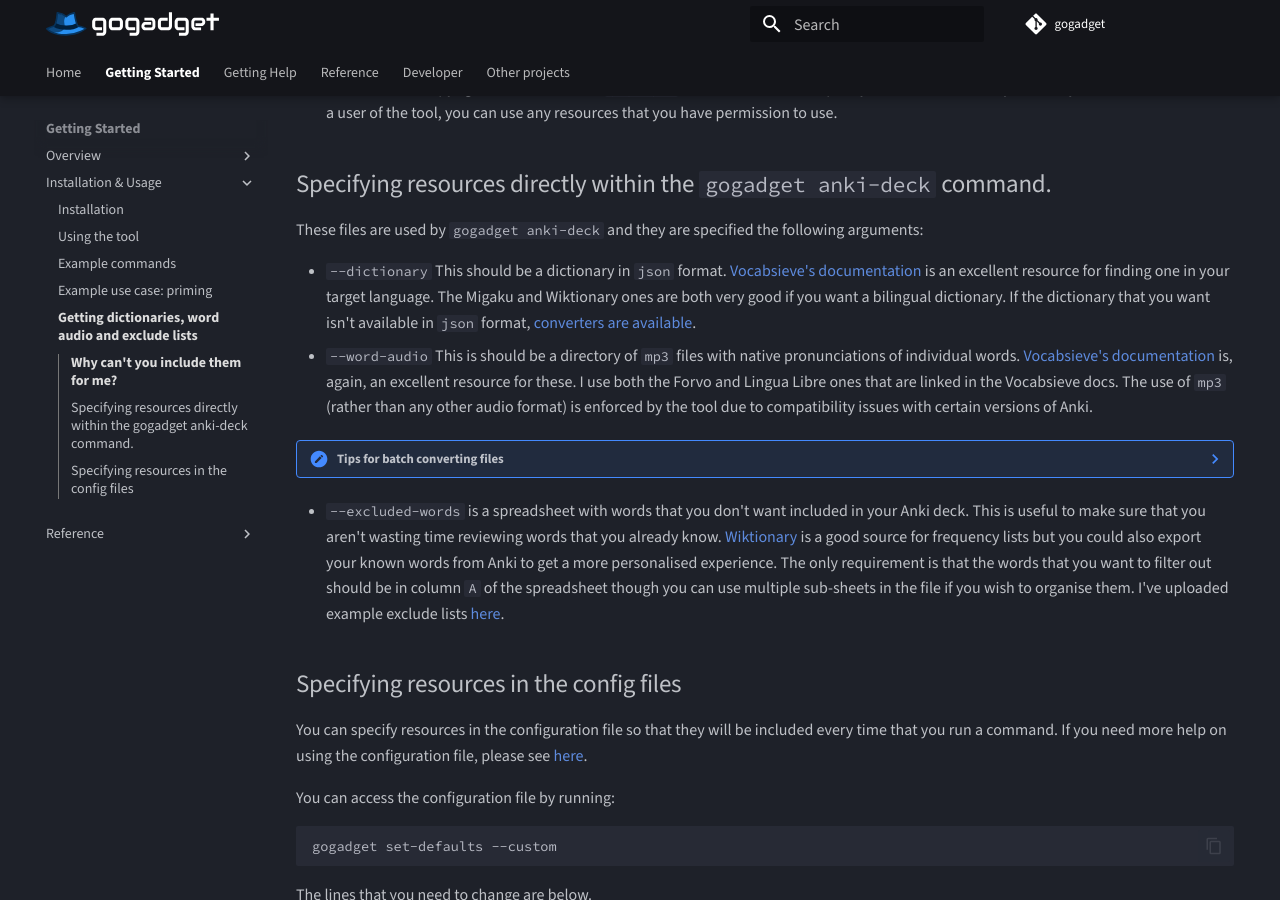
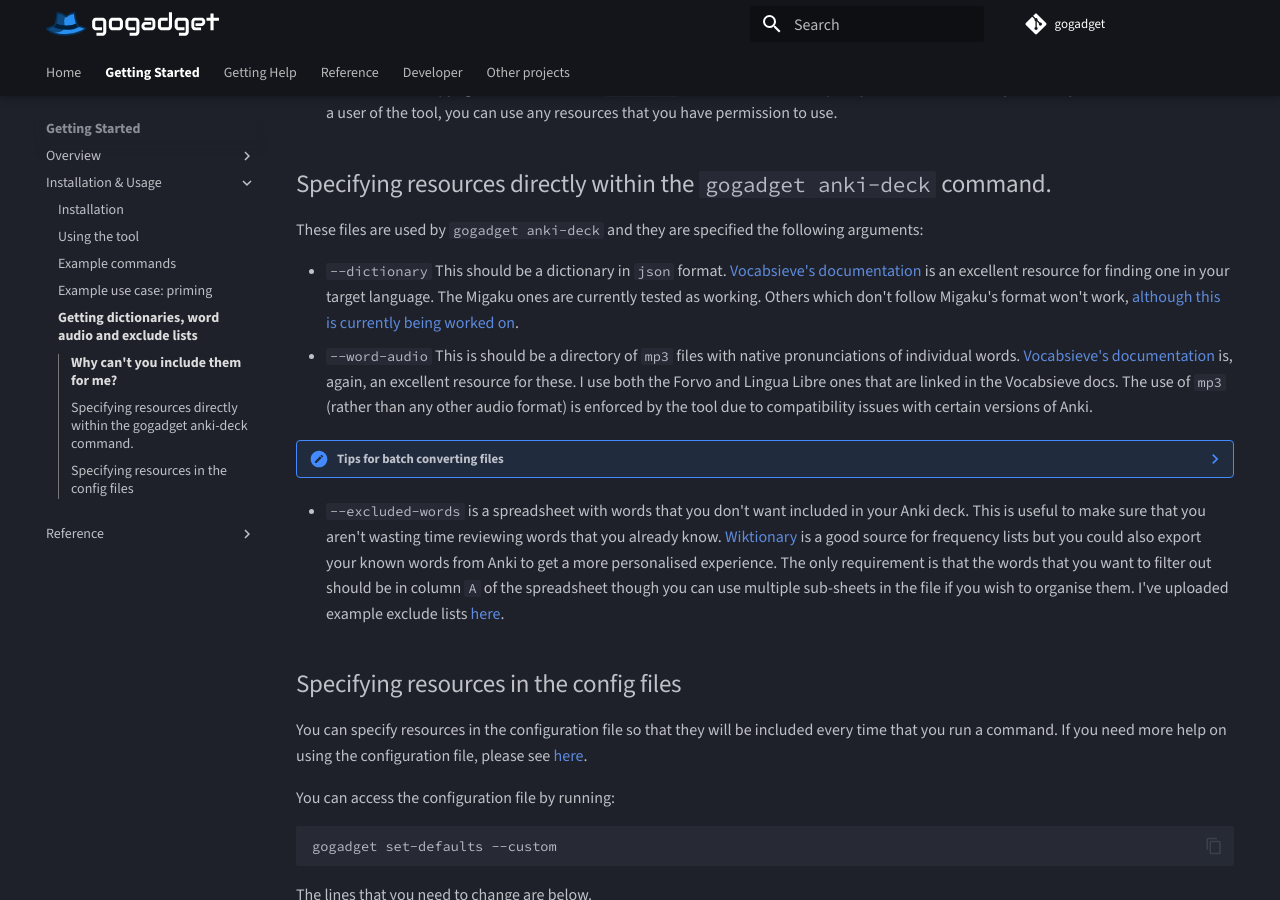
Before and after one commit to jonathanfox5/gogadget, an MkDocs documentation site: the page built from docs/pages/getting_started/getting_resources.md, in a window 1280 px wide and 900 px high, scrolled down 532 px. Built offline with MkDocs 1.6.1 and Material for MkDocs 9.7.7, drawn with Linux system fonts in a browser that asks for light colours; comment, search, counter and statistics services are not loaded.

Commit message:
Updated docs to reflect json issue

```diff
--- a/docs/pages/getting_started/getting_resources.md
+++ b/docs/pages/getting_started/getting_resources.md
@@ -19,7 +19,7 @@
 
 These files are used by `gogadget anki-deck` and they are specified the following arguments:
 
-- `--dictionary` This should be a dictionary in `json` format. [Vocabsieve's documentation](https://docs.freelanguagetools.org/resources.html) is an excellent resource for finding one in your target language. The Migaku and Wiktionary ones are both very good if you want a bilingual dictionary. If the dictionary that you want isn't available in `json` format, [converters are available](https://duckduckgo.com/?q=stardict+to+json+converter).
+- `--dictionary` This should be a dictionary in `json` format. [Vocabsieve's documentation](https://docs.freelanguagetools.org/resources.html) is an excellent resource for finding one in your target language. The Migaku ones are currently tested as working. Others which don't follow Migaku's format won't work, [although this is currently being worked on](https://github.com/jonathanfox5/gogadget/issues/12).
 - `--word-audio` This is should be a directory of `mp3` files with native pronunciations of individual words. [Vocabsieve's documentation](https://docs.freelanguagetools.org/resources.html) is, again, an excellent resource for these. I use both the Forvo and Lingua Libre ones that are linked in the Vocabsieve docs. The use of `mp3` (rather than any other audio format) is enforced by the tool due to compatibility issues with certain versions of Anki.
 
 ??? note "Tips for batch converting files"
```
